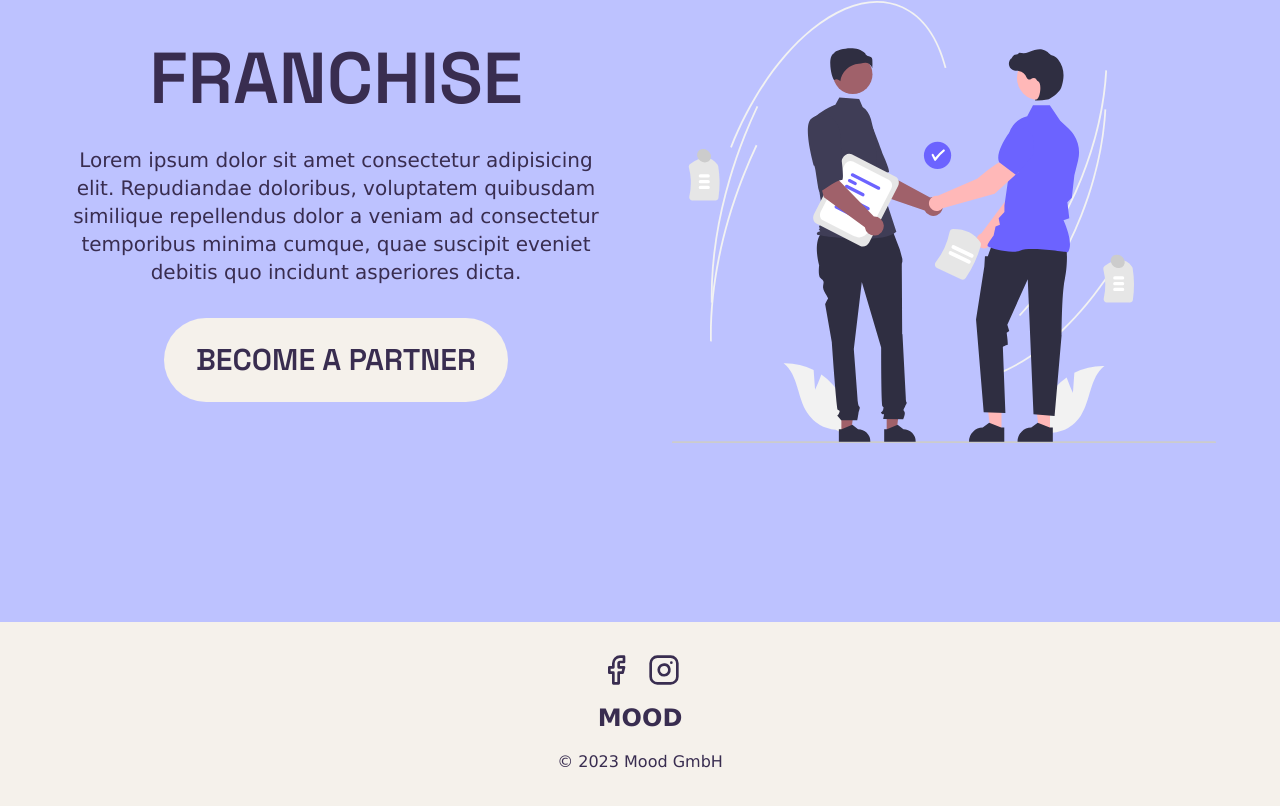
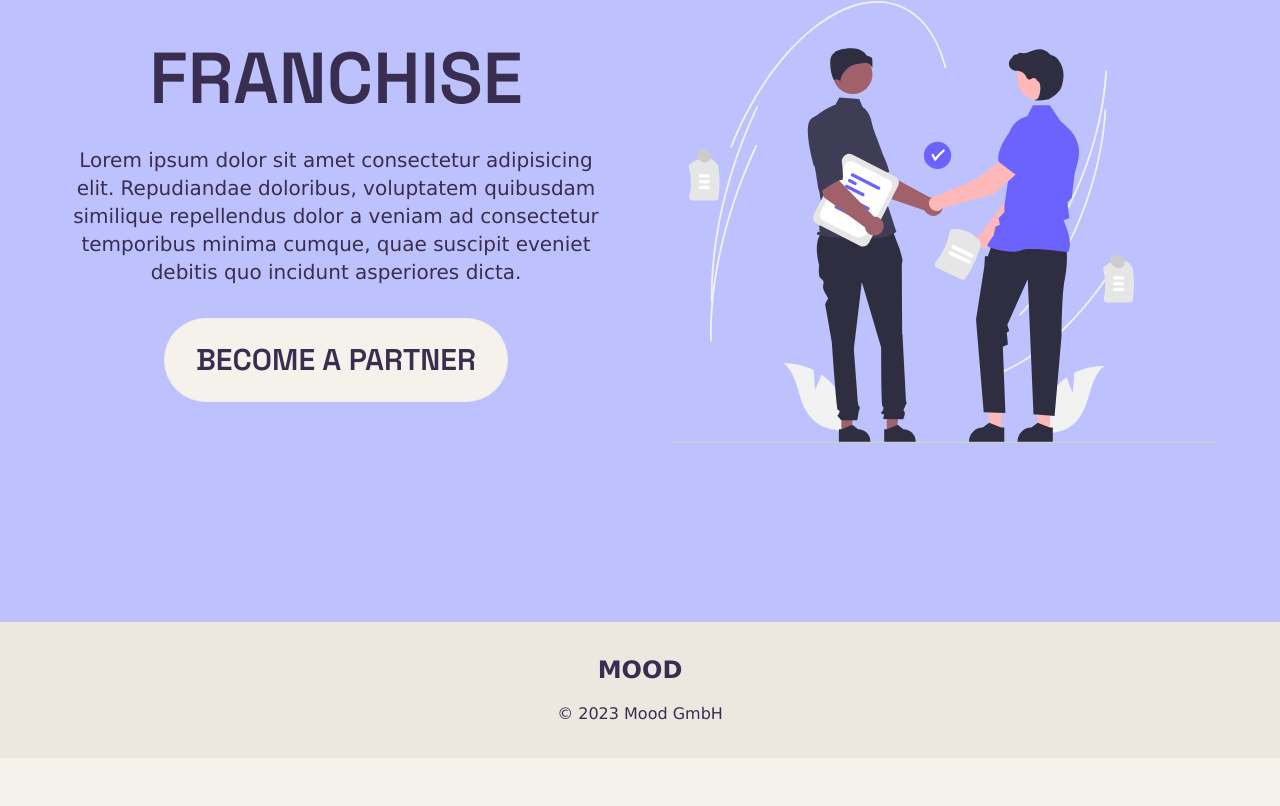
Before and after one commit to ldgni/mood, a React (Vite) app: page / in a window 1280 px wide. Shown: the part 3378-4184 px from the top of the page. After the commit the page ends 4136 px from the top, so only its background shows below. Built offline with nearby package versions, Linux system fonts and the light colour scheme.

Commit message:
style: remove socials and add bg color for copyright

```diff
--- a/src/components/Copyright.tsx
+++ b/src/components/Copyright.tsx
@@ -1,18 +1,10 @@
-import { Facebook, Instagram } from "lucide-react";
-
 export default function Copyright() {
   return (
-    <div className="container flex flex-col items-center gap-4 py-8">
-      <div className="flex gap-4">
-        <a href="#">
-          <Facebook size={32} />
-        </a>
-        <a href="#">
-          <Instagram size={32} />
-        </a>
+    <div className="bg-quinary">
+      <div className="container flex flex-col items-center gap-4 py-8">
+        <p className="text-2xl font-bold uppercase">Mood</p>
+        <p>&copy; 2023 Mood GmbH</p>
       </div>
-      <p className="text-2xl font-bold uppercase">Mood</p>
-      <p>&copy; 2023 Mood GmbH</p>
     </div>
   );
 }
```
